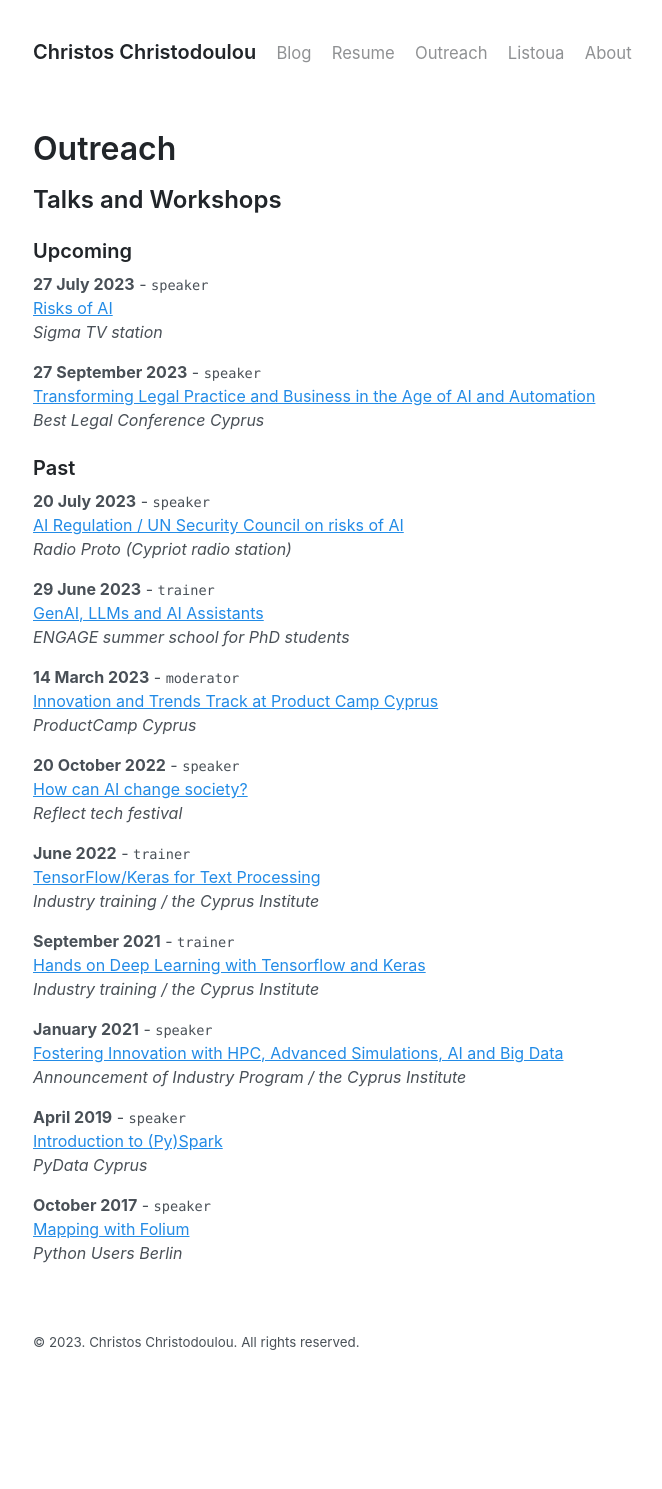
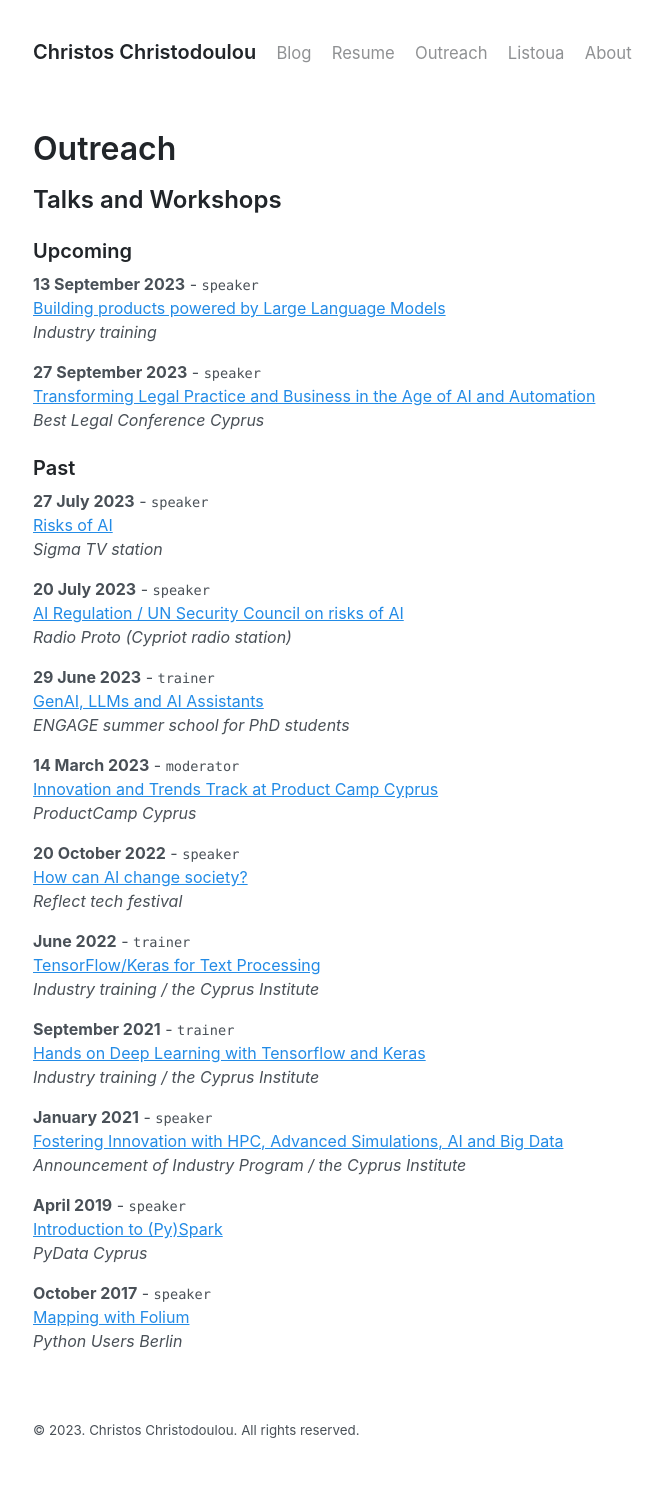
Before and after one commit to chr7stos/chr7stos.github.io, a Jekyll site: the page built from _pages/outreach.md, in a window 1280 px wide. Shown: the whole page, without its empty margins (271-933 px from the left). Built offline with Jekyll 4.4.1, drawn with Linux system fonts in a browser that asks for light colours; before the commit the page ends 1401 px from its top, so only the background shows below that.

Commit message:
Update outreach.md

```diff
--- a/_pages/outreach.md
+++ b/_pages/outreach.md
@@ -9,15 +9,19 @@ permalink: /outreach
 
 ### Upcoming
 
-__27 July 2023__ - `speaker`
-[Risks of AI]()
-_Sigma TV station_
+__13 September 2023__ - `speaker`
+[Building products powered by Large Language Models]()
+_Industry training_
 
 __27 September 2023__ - `speaker`
 [Transforming Legal Practice and Business in the Age of AI and Automation](https://blcyprus.com/program)
 _Best Legal Conference Cyprus_
 
 ### Past
+
+__27 July 2023__ - `speaker`
+[Risks of AI]()
+_Sigma TV station_
 
 __20 July 2023__ - `speaker`
 [AI Regulation / UN Security Council on risks of AI ](https://youtu.be/8kS8Hu12PYM?t=2647)
```
